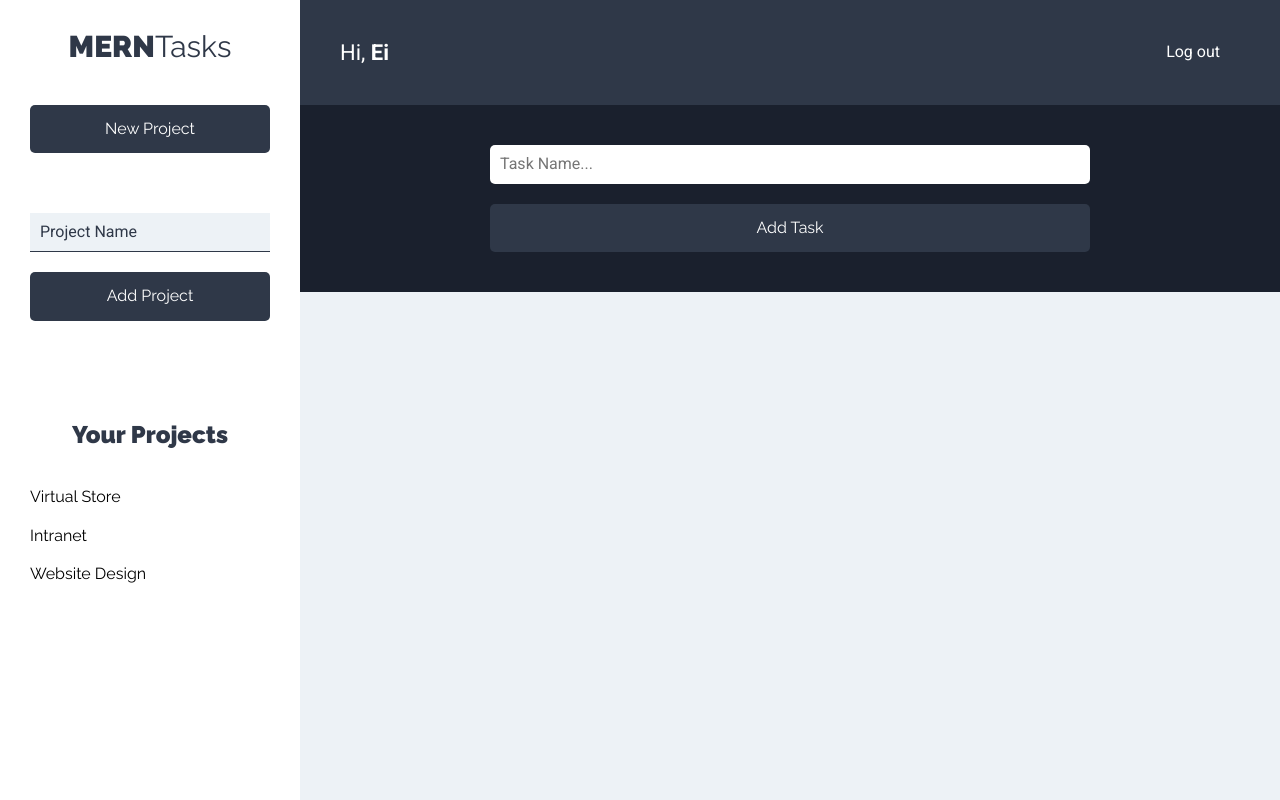
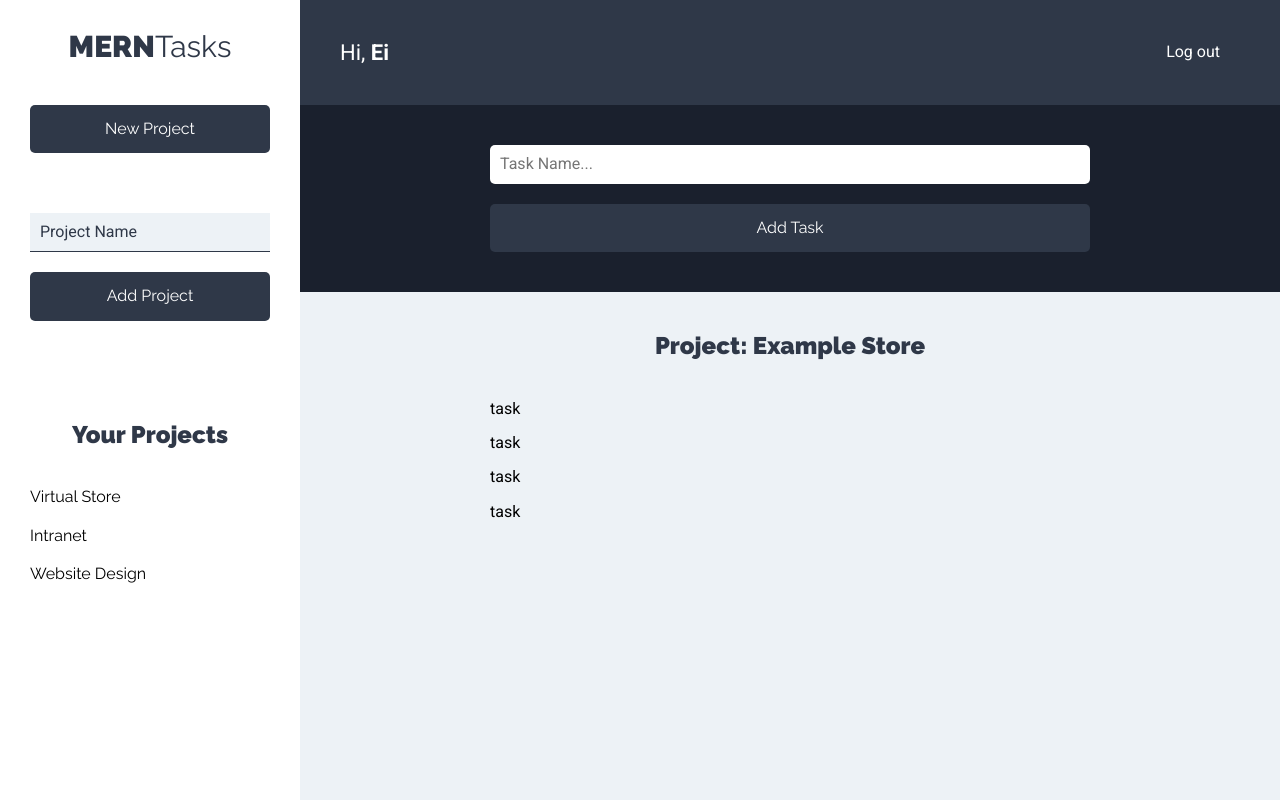
Before and after one commit to mikaelpizzi/MERNTasks, a React (Create React App) app in the folder client/: page /projects in a window 1280 px wide. Built offline with nearby package versions, Linux system fonts and the light colour scheme.

Commit message:
[ADD] Create task list

```diff
--- a/client/src/components/projects/Projects.js
+++ b/client/src/components/projects/Projects.js
@@ -1,6 +1,7 @@
 import Bar from "../layout/Bar";
 import Sidebar from "../layout/Sidebar";
 import TaskForm from "../tasks/TaskForm";
+import TaskList from "../tasks/TaskList";
 
 const Projects = () => {
     return (
@@ -14,7 +15,7 @@ const Projects = () => {
                     <TaskForm />
 
                     <div className="contenedor-tareas">
-
+                        <TaskList />
                     </div>
                 </main>
             </div>
--- a/client/src/components/tasks/Task.js
+++ b/client/src/components/tasks/Task.js
@@ -0,0 +1,7 @@
+const Task = () => {
+    return (
+        <p>task</p>
+    );
+}
+
+export default Task;
--- a/client/src/components/tasks/TaskList.js
+++ b/client/src/components/tasks/TaskList.js
@@ -0,0 +1,34 @@
+import { Fragment } from "react";
+import Task from "./Task";
+
+const TaskList = () => {
+
+    const ProjectTasks = [
+        {name: 'Choose Platform', state: true},
+        {name: 'Choose Colors', state: false},
+        {name: 'Choose Payment Platforms', state: false},
+        {name: 'Choose Hosting', state: true}
+    ];
+
+    return (
+
+
+        <Fragment>
+
+            <h2>Project: Example Store</h2>
+
+            <ul className="listado-tareas">
+                { ProjectTasks.length === 0
+                    ? (<li className="tarea"><p>There are no tasks</p></li>)
+                    : ProjectTasks.map(task => (
+                        <Task
+                            task={task}
+                        />
+                    ))
+                }
+            </ul>
+        </Fragment>
+    );
+}
+
+export default TaskList;
```
